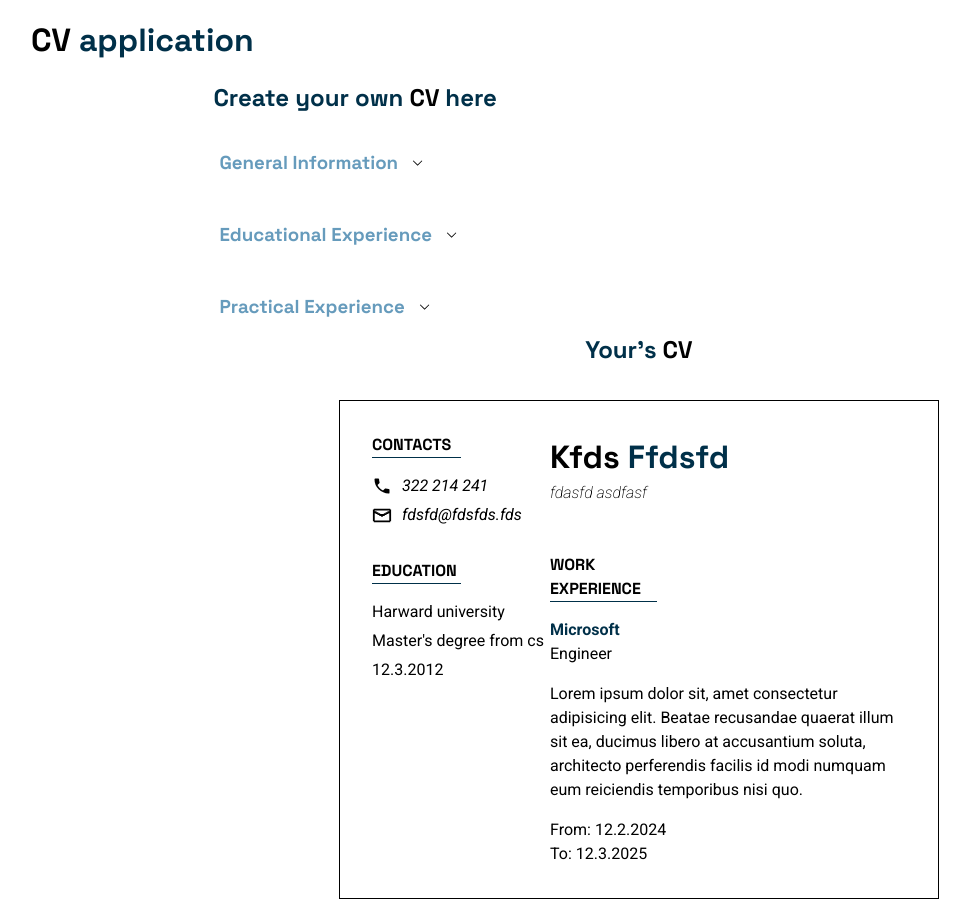
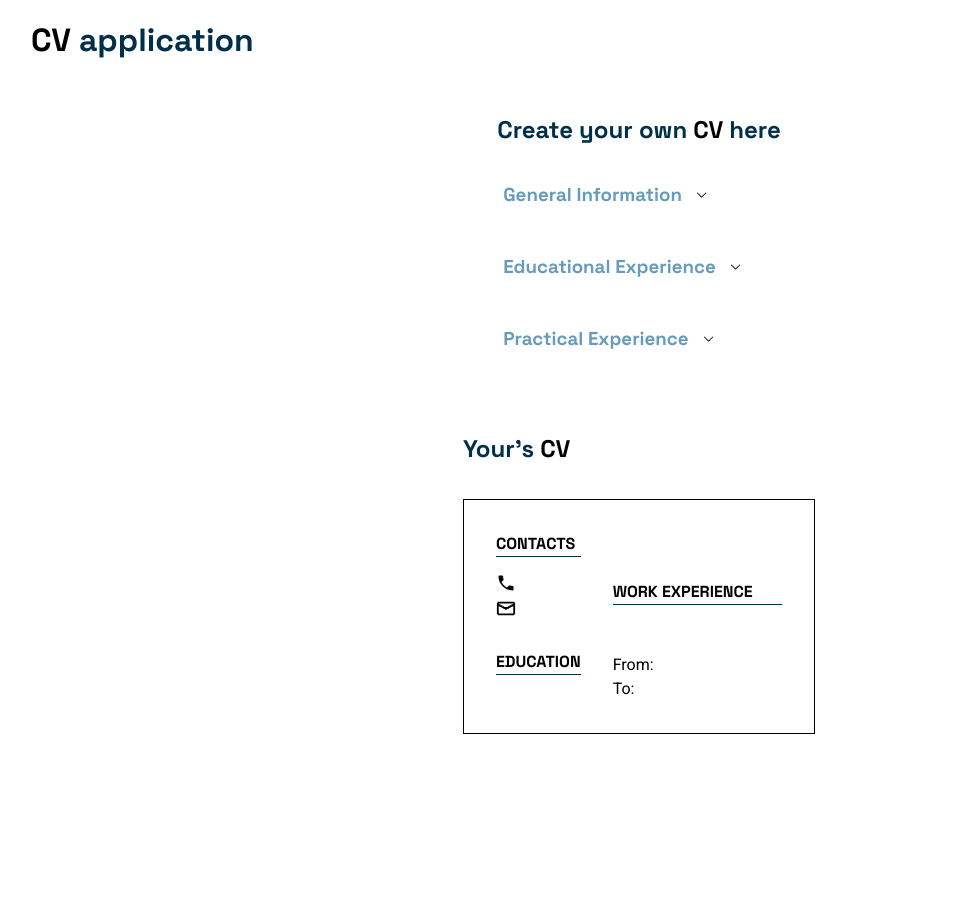
Before and after one commit to codingbyday3/cv-application, a React (Vite) app: page / in a window 1280 px wide. Shown: the whole page, without its empty margins (1-971 px from the left). After the commit the page ends 800 px from the top, so only its background shows below. Built offline with nearby package versions, Linux system fonts and the light colour scheme.

Commit message:
Change: dummy text to text from inputs

```diff
--- a/src/components/app.jsx
+++ b/src/components/app.jsx
@@ -46,7 +46,27 @@ function CreateInputFields({input, isActive, onShow}){
 
 
 export default function App(){
+
     const [openIndex, setOpenIndex] = useState(null)
+    const [userInformations, setUserInformation] = useState({
+    personal: {
+        name: null,
+        email: null,
+        phoneNum: null,
+    },
+    education: {
+        schoolName: null,
+        studyTitle: null,
+        studyDate: null,
+    },
+    experience: {
+        companyName: null,
+        positionTitle: null,
+        mainResponsibilities: null,
+        from: null,
+        to: null,
+    }
+    });
 
     const handleToggle = (index)=>{
         setOpenIndex(prev => prev === index ? null : index);
@@ -65,7 +85,7 @@ export default function App(){
                 </aside>
                 <section className="cv-container">
                     <h2>Your's <span>CV</span></h2>
-                    <CreateCv />
+                    <CreateCv userInformations={userInformations}/>
                 </section>
             </main>
         </>
--- a/src/components/create-cv-file.jsx
+++ b/src/components/create-cv-file.jsx
@@ -1,4 +1,11 @@
-export default function CreateCv(){
+export default function CreateCv({userInformations}){
+    let firstName = ""
+    let lastName = ""
+
+    if(userInformations.personal.name){
+        [firstName, lastName] = userInformations.personal.name.split(" ")
+    }
+
     return(
         <article>
             <section className="cv-side-container">
@@ -9,44 +16,45 @@ export default function CreateCv(){
                             <svg xmlns="http://www.w3.org/2000/svg" viewBox="0 0 24 24">
                                 <title>phone</title>
                             <path d="M6.62,10.79C8.06,13.62 10.38,15.94 13.21,17.38L15.41,15.18C15.69,14.9 16.08,14.82 16.43,14.93C17.55,15.3 18.75,15.5 20,15.5A1,1 0 0,1 21,16.5V20A1,1 0 0,1 20,21A17,17 0 0,1 3,4A1,1 0 0,1 4,3H7.5A1,1 0 0,1 8.5,4C8.5,5.25 8.7,6.45 9.07,7.57C9.18,7.92 9.1,8.31 8.82,8.59L6.62,10.79Z" /></svg>
-                            <p>322 214 241</p>
+                            <p>{userInformations.personal.phoneNum}</p>
                         </div>
                         <div>
                             <svg xmlns="http://www.w3.org/2000/svg" viewBox="0 0 22 22">
                                 <title>email</title>
                             <path d="M1 5H2V4H20V5H21V18H20V19H2V18H1V5M3 17H19V9H18V10H16V11H14V12H12V13H10V12H8V11H6V10H4V9H3V17M19 6H3V7H5V8H7V9H9V10H13V9H15V8H17V7H19V6Z" /></svg>
-                            <p>fdsfd@fdsfds.fds</p>
+                            <p>{userInformations.personal.email}</p>
                         </div>
                     </address>
                 </div>
                 <div className="education">
                     <h4>EDUCATION</h4>
                     <div>
-                        <p>Harward university</p>
-                        <p>Master's degree from cs</p>
-                        <p>12.3.2012</p>
+                        <p>{userInformations.education.schoolName}</p>
+                        <p>{userInformations.education.studyTitle}</p>
+                        <p>{userInformations.education.studyDate}</p>
                     </div>
 
                 </div>
             </section>
             <section className="cv-main">
                 <div className="user-heading">
-                    <h3>Kfds <span>Ffdsfd</span></h3>
-                    <p>fdasfd asdfasf</p>
+                    <h3>{firstName} <span>{lastName}</span></h3>
+                    <p>{userInformations.experience.positionTitle}</p>
                 </div>
                 <div className="cv-content">
                     <h4>WORK EXPERIENCE</h4>
 
                     <div>
-                        <p className="previous-company">Microsoft</p>
-                        <p>Engineer</p>
+                        <p className="previous-company">{userInformations.experience.companyName}</p>
                     </div>
                     <p className="previous-company-description">
-                        Lorem ipsum dolor sit, amet consectetur adipisicing elit. Beatae recusandae quaerat illum sit ea, ducimus libero at accusantium soluta, architecto perferendis facilis id modi numquam eum reiciendis temporibus nisi quo.
+                        {
+                            userInformations.experience.mainResponsibilities
+                        }
                     </p>
                     <div>
-                        <p>From: 12.2.2024</p>
-                        <p>To: 12.3.2025</p>
+                        <p>From: {userInformations.experience.from}</p>
+                        <p>To: {userInformations.experience.to}</p>
                     </div>
 
 
--- a/src/styles/app.css
+++ b/src/styles/app.css
@@ -32,6 +32,7 @@ body {
 #root{
   display: grid;
   grid-template-rows: 80px 1fr;
+  gap: 2rem;
   height: 100%;
   padding: 0 2rem;
 }
@@ -81,7 +82,8 @@ header span{
 
 main{
   display: grid;
-  grid-template-columns: 1fr 3fr;
+  grid-template-columns: 1fr 2fr;
+  justify-items: center;
 
 }
 
@@ -195,7 +197,7 @@ input{
   display: flex;
   flex-direction: column;
   gap: 2rem;
-  align-items: center;
+
 }
 
 
@@ -204,7 +206,7 @@ input{
 article{
   display: grid;
   grid-template-columns: 1fr 2fr;
-
+  gap: 2rem;
   max-width: 600px;
   padding: 2rem;
   border: 1px solid black;
@@ -248,7 +250,8 @@ address div{
 .contacts h4,
 .education h4{
   border-bottom:1px solid var(--blue-dark);
-  width: 50%;
+
+  white-space: nowrap;
 }
 
 .cv-main{
@@ -277,7 +280,8 @@ address div{
 
 .cv-content h4{
   border-bottom: 1px solid var(--blue-dark);
-  width: 30%;
+
+  white-space: nowrap;
 }
 
 .previous-company{
@@ -292,11 +296,19 @@ address div{
     width: 70%;
     justify-self: center;
   }
+
+  aside{
+    justify-self: center;
+  }
 }
 
 @media(max-width:767px){
-    main{
+  main{
     grid-template-columns: 1fr;
     justify-self: center;
   }
+
+  aside{
+    justify-self: center;
+  }
 }
```
